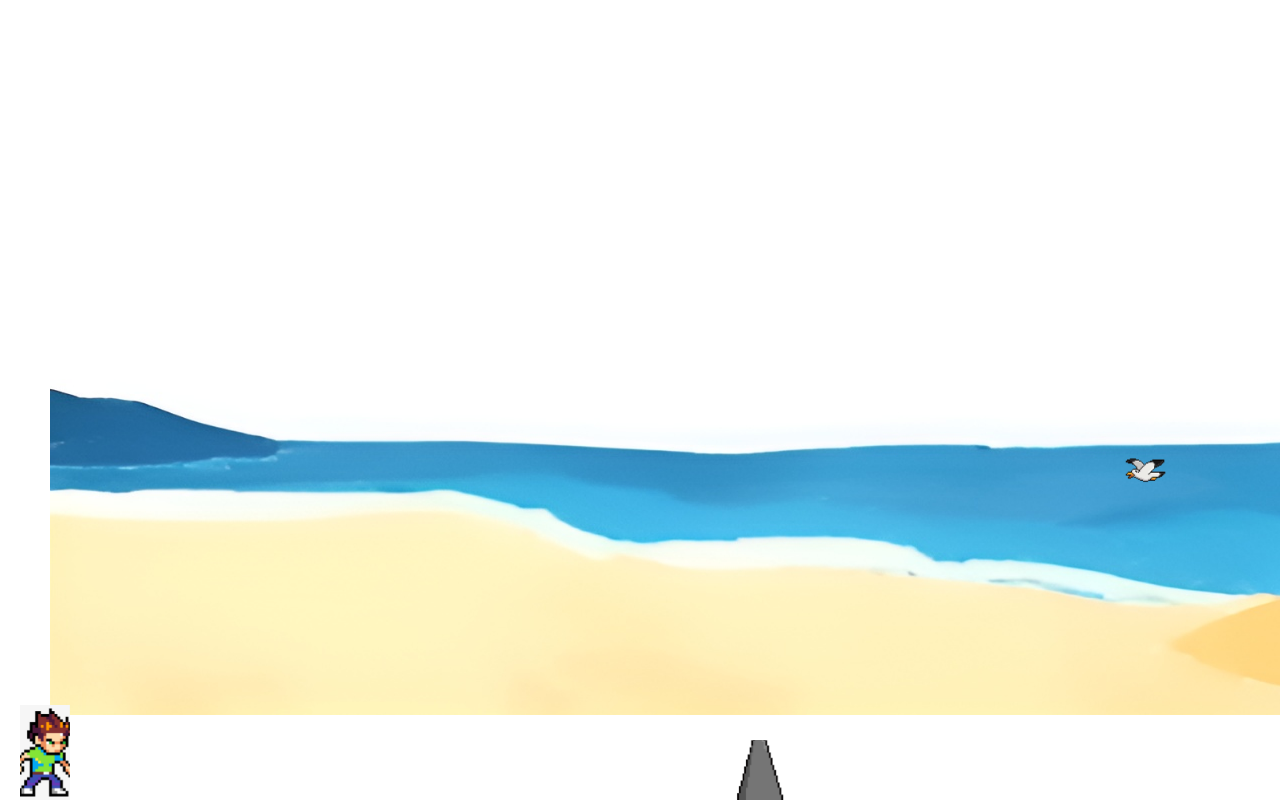
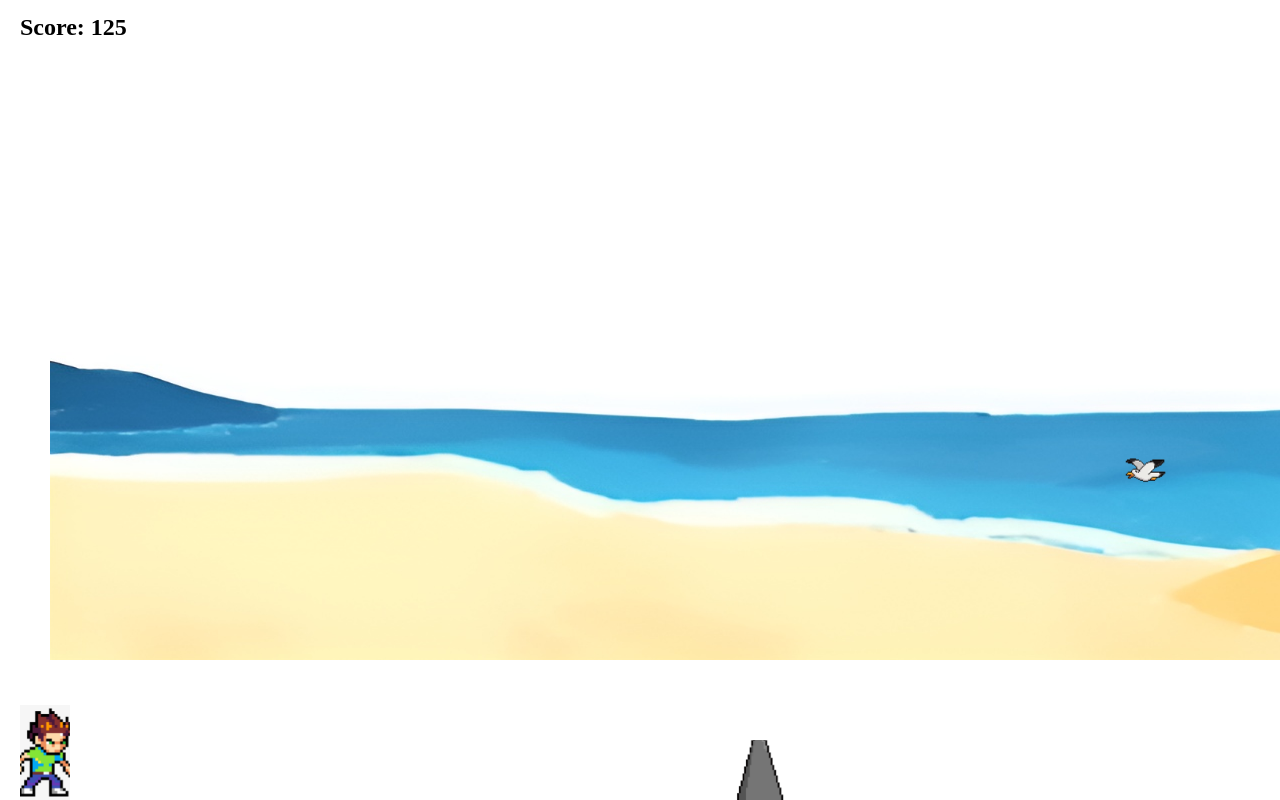
Before and after one commit to grashop04/Team25, a plain HTML site: page index.html in a window 1280 px wide. Shown: the top 800 px of the page. Drawn offline with Linux system fonts and the light colour scheme.

Commit message:
score counter

```diff
--- a/index.html
+++ b/index.html
@@ -8,7 +8,7 @@
 </head>
 
 <body>
-
+  <div id="scoreDisplay">Score: </div>
   <div class="slider">
     <div class="slide-track">
       <img src="media/images/beach.png" alt="">
--- a/main.js
+++ b/main.js
@@ -2,7 +2,6 @@ let character = document.getElementById('character');
 let spike = document.getElementById('spike');
 let seagull = document.getElementById('seagull');
 let gravflip = false;
-let score = 0;
 
 function toggleGrav() {
   gravflip = !gravflip;
@@ -16,9 +15,15 @@ document.addEventListener('keydown', (e) => {
 });
 
 
-let scoreKeeper = setInterval(function(){
-  score += 5
-},200);
+
+
+let score = 0;
+const scoreDisplay = document.getElementById('scoreDisplay');
+
+let scoreKeeper = setInterval(function () {
+  score += 5;
+  scoreDisplay.textContent = "Score: " + score;
+}, 200);
 
 
 let checkDead = setInterval(function(){
--- a/style.css
+++ b/style.css
@@ -46,6 +46,19 @@
   animation: slide 4s linear infinite;
 }
 
+#scoreDisplay {
+  position: absolute;
+  top: 10px;
+  left: 10px;
+  color: black;
+  font-size: 24px;
+  font-weight: bold;
+  background: rgba(255,255,255,0.6);
+  padding: 4px 10px;
+  border-radius: 6px;
+}
+
+
 @keyframes slide {
   0%{left: 1500px;}
   100%{left: -40px;}
@@ -53,7 +66,7 @@
 
 .slider {
   width: 2048px;
-  height: 665px;
+  height: 610px;
   position: relative;
   background-size: cover;
   animation: slidebg 5s linear infinite;
@@ -68,7 +81,7 @@
 
 .slide-track img {
   width: 2048px;
-  height: 665px;
+  height: 610px;
   flex-shrink: 0;
 }
 
```
